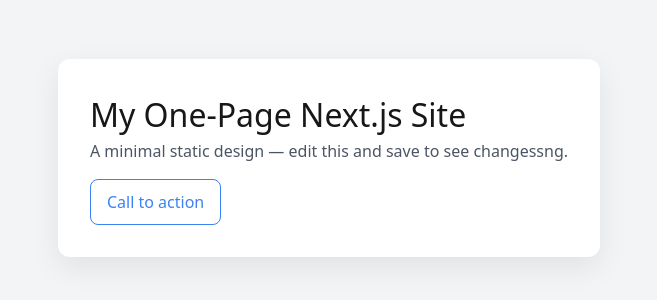
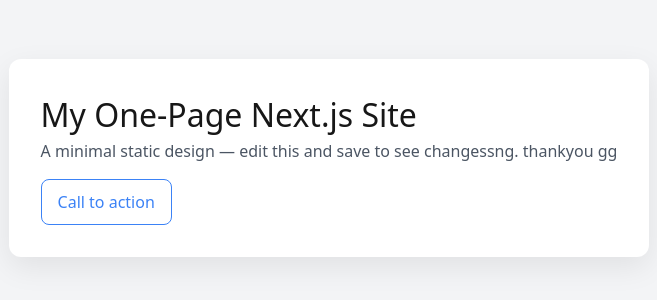
Before and after one commit to codewithsujata/my-onepage, a Next.js app: page / in a window 1280 px wide. Shown: the part 242-542 px from the top of the page, without its empty margins (311-968 px from the left). Built offline with nearby package versions, Linux system fonts and the light colour scheme.

Commit message:
hope work

```diff
--- a/app/page.tsx
+++ b/app/page.tsx
@@ -25,6 +25,7 @@
         </h1>
         <p style={{ color: '#4b5563' }}>
           A minimal static design — edit this and save to see changessng.
+          thankyou gg
         </p>
         <a
           href="#"
```
